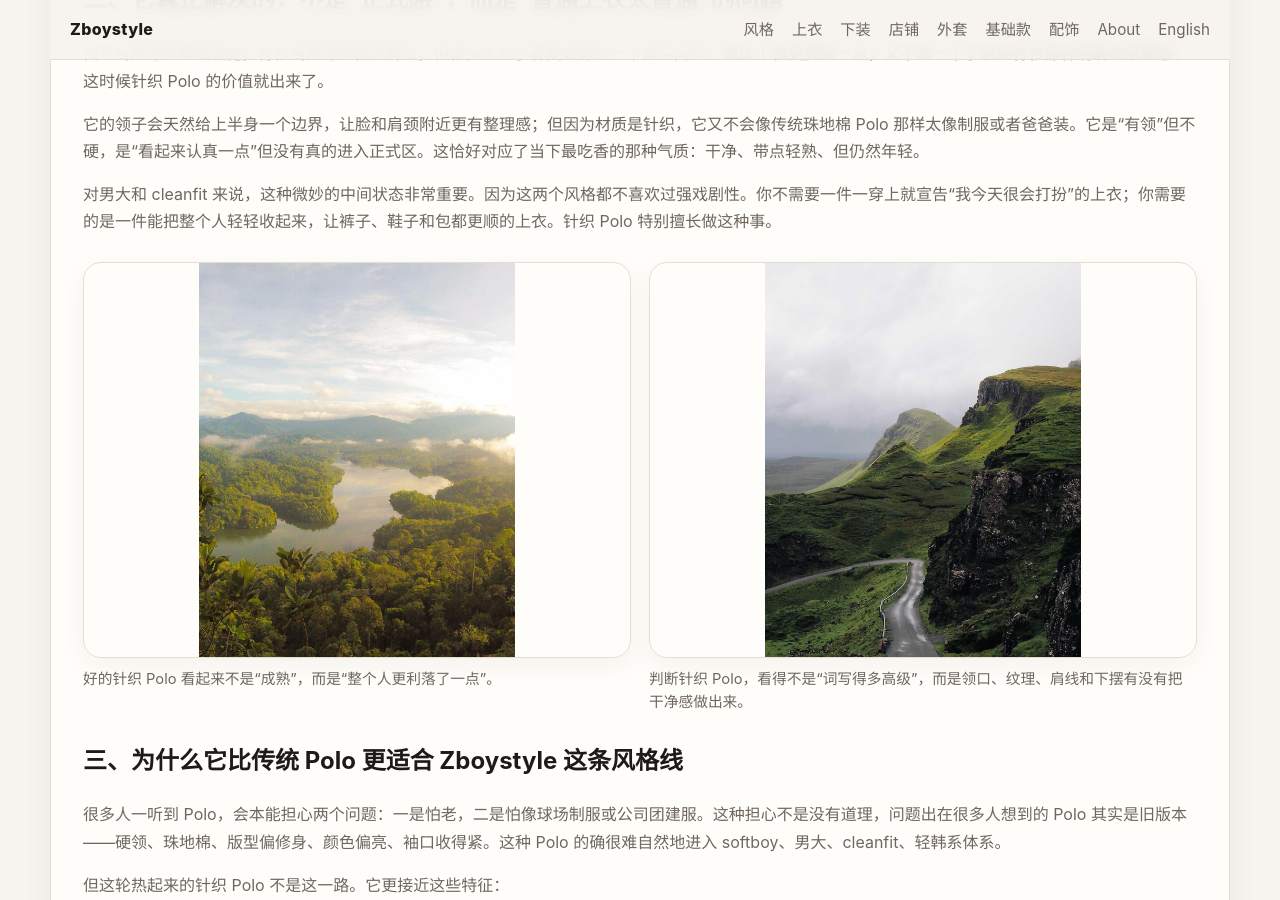
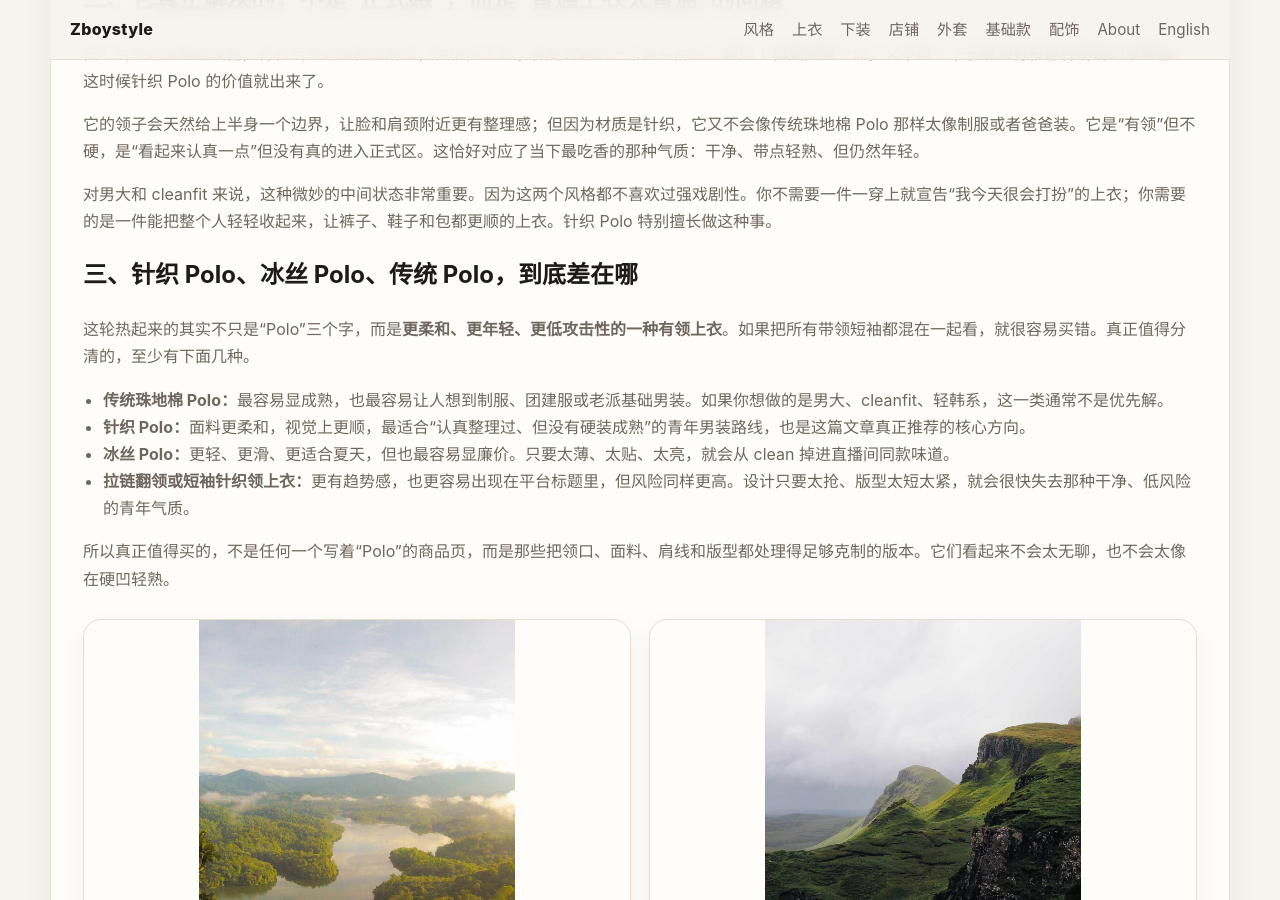
Before and after one commit to qilin-agent/zboystyle, a Jekyll site: the page built from _zh_tops/knit-polo-cleanfit-guide.html, in a window 1280 px wide and 900 px high, scrolled down 1632 px. Built offline with Jekyll 4.4.1, drawn with Linux system fonts in a browser that asks for light colours; some of the changed text lies outside the part shown.

Commit message:
Strengthen two key zh style articles

```diff
--- a/_zh_tops/knit-polo-cleanfit-guide.html
+++ b/_zh_tops/knit-polo-cleanfit-guide.html
@@ -53,7 +53,15 @@ thumbnail_alt: "针织 Polo 与 cleanfit 青年男装主题图"
 <p>它的领子会天然给上半身一个边界，让脸和肩颈附近更有整理感；但因为材质是针织，它又不会像传统珠地棉 Polo 那样太像制服或者爸爸装。它是“有领”但不硬，是“看起来认真一点”但没有真的进入正式区。这恰好对应了当下最吃香的那种气质：干净、带点轻熟、但仍然年轻。</p>
 <p>对男大和 cleanfit 来说，这种微妙的中间状态非常重要。因为这两个风格都不喜欢过强戏剧性。你不需要一件一穿上就宣告“我今天很会打扮”的上衣；你需要的是一件能把整个人轻轻收起来，让裤子、鞋子和包都更顺的上衣。针织 Polo 特别擅长做这种事。</p>
 
-</div>
+<h2>三、针织 Polo、冰丝 Polo、传统 Polo，到底差在哪</h2>
+<p>这轮热起来的其实不只是“Polo”三个字，而是<strong>更柔和、更年轻、更低攻击性的一种有领上衣</strong>。如果把所有带领短袖都混在一起看，就很容易买错。真正值得分清的，至少有下面几种。</p>
+<ul>
+  <li><strong>传统珠地棉 Polo：</strong>最容易显成熟，也最容易让人想到制服、团建服或老派基础男装。如果你想做的是男大、cleanfit、轻韩系，这一类通常不是优先解。</li>
+  <li><strong>针织 Polo：</strong>面料更柔和，视觉上更顺，最适合“认真整理过、但没有硬装成熟”的青年男装路线，也是这篇文章真正推荐的核心方向。</li>
+  <li><strong>冰丝 Polo：</strong>更轻、更滑、更适合夏天，但也最容易显廉价。只要太薄、太贴、太亮，就会从 clean 掉进直播间同款味道。</li>
+  <li><strong>拉链翻领或短袖针织领上衣：</strong>更有趋势感，也更容易出现在平台标题里，但风险同样更高。设计只要太抢、版型太短太紧，就会很快失去那种干净、低风险的青年气质。</li>
+</ul>
+<p>所以真正值得买的，不是任何一个写着“Polo”的商品页，而是那些把领口、面料、肩线和版型都处理得足够克制的版本。它们看起来不会太无聊，也不会太像在硬凹轻熟。</p>
 
 <div class="media-row">
   <figure class="tall">
@@ -90,40 +98,44 @@ thumbnail_alt: "针织 Polo 与 cleanfit 青年男装主题图"
 <p>对大部分年轻男生来说，针织 Polo 一旦过长，整个人会马上失去清爽感。尤其你还想配直筒裤、牛仔裤或西裤时，下摆如果拖沓，整套比例会变得很奇怪。最稳的是刚过腰线、落在胯部附近的长度。</p>
 <h3>6. 商品图必须看得出“真实上身”</h3>
 <p>如果一个商品页只有氛围大片和局部特写，却不愿意给你完整正面、侧面和动态图，大概率它卖的是概念，不是稳定上身效果。针织 Polo 这种单品非常依赖真实比例图，图不够完整，就不要轻易冲。</p>
+<h3>7. 颜色别贪花，先从低饱和色入手</h3>
+<p>米白、燕麦、灰蓝、炭灰、藏青、浅咖这类颜色最容易成立。针织 Polo 一旦颜色太跳，或者撞色太花，很容易从 cleanfit 和男大语境滑向另一套更用力的风格，失去这件单品最有价值的那种轻、净、顺。</p>
+<h3>8. 别把“轻熟”穿成“老气”</h3>
+<p>针织 Polo 最大的好处，就是它能让人显得更完整一点；但如果你同时配上过窄的裤子、太商务的鞋、太像公文包的包，它就会立刻变老。更稳的思路是让裤型保持顺直，让鞋和包继续留在青年通勤语境里。</p>
 
 <figure class="tall">
   <img src="../../assets/img/photos/tops-knit-polo-fit.jpg" alt="针织 Polo 真人上身图，强调肩线、领口与整体 cleanfit 穿搭效果" />
   <figcaption>判断针织 Polo，不要只看商品词，要看真人上身时肩线、领口和整体比例是不是足够干净顺眼。</figcaption>
 </figure>
 
-<h2>五、最值得优先买的 4 种方向</h2>
+<h2>六、最值得优先买的 4 种方向</h2>
 <div class="feature-card">
   <h2>商品入口</h2>
   <div class="article-list">
     <div class="article-item">
       <strong>低饱和基础针织 Polo</strong>
-      <span class="muted">适合第一次入手。优先看米白、灰蓝、炭灰、藏青、浅咖。最容易接白裤、牛仔、直筒西裤。</span>
+      <span class="muted">适合第一次入手。优先看米白、灰蓝、炭灰、藏青、浅咖。最容易接白裤、牛仔、直筒西裤；最怕版型太修身、领子太硬。</span>
       <div><a href="https://search.taobao.com/search?q=%E7%94%B7%E5%A3%AB%20%E9%92%88%E7%BB%87%20polo">Taobao 搜索链接</a></div>
     </div>
     <div class="article-item">
       <strong>冰丝 / 薄针织 Polo</strong>
-      <span class="muted">适合更偏 clean、轻通勤、春末初夏路线，但要重点防止面料太薄太滑。</span>
+      <span class="muted">适合更偏 clean、轻通勤、春末初夏路线，但要重点防止面料太薄太滑；最怕上身贴、亮、透。</span>
       <div><a href="https://search.taobao.com/search?q=%E5%86%B0%E4%B8%9D%20%E9%92%88%E7%BB%87%20polo%20%E7%94%B7">Taobao 搜索链接</a></div>
     </div>
     <div class="article-item">
       <strong>韩系微宽松针织领短袖</strong>
-      <span class="muted">适合男大、轻韩系和约会感路线，重点看肩线和下摆，不要选到修身老派版本。</span>
+      <span class="muted">适合男大、轻韩系和约会感路线，重点看肩线和下摆，不要选到修身老派版本；最怕短小紧和领口太做作。</span>
       <div><a href="https://search.taobao.com/search?q=%E9%9F%A9%E7%B3%BB%20%E9%92%88%E7%BB%87%20polo%20%E7%94%B7">Taobao 搜索链接</a></div>
     </div>
     <div class="article-item">
       <strong>通勤感针织 Polo</strong>
-      <span class="muted">适合想把基础西裤、乐福鞋、简洁斜挎包接起来的人。重点是轻，不要硬装成熟。</span>
+      <span class="muted">适合想把基础西裤、乐福鞋、简洁斜挎包接起来的人。重点是轻，不要硬装成熟；最怕鞋裤和包一起把气质拉老。</span>
       <div><a href="https://search.taobao.com/search?q=%E9%80%9A%E5%8B%A4%20polo%20%E7%94%B7%20%E9%92%88%E7%BB%87">Taobao 搜索链接</a></div>
     </div>
   </div>
 </div>
 
-<h2>六、它最适合哪些搭法</h2>
+<h2>七、它最适合哪些搭法</h2>
 <ul>
   <li><strong>针织 Polo + 直筒西裤 + 低调运动鞋：</strong>这是最稳的 cleanfit 解法。上半身有一点结构，下半身给出安静线条，整个人会显得利落很多。</li>
   <li><strong>针织 Polo + 浅蓝牛仔裤 + 帆布包：</strong>更偏男大和校园日常。比衬衫更轻松，比 T 恤更完整，适合上课、图书馆、周末出门。</li>
```
Also changed, not shown: other parts of _zh_tops/knit-polo-cleanfit-guide.html (+3 -3 lines), _zh_style/college-boy-style.html (+44 -7 lines).
